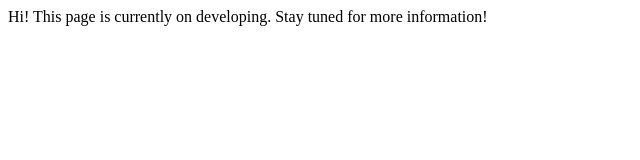
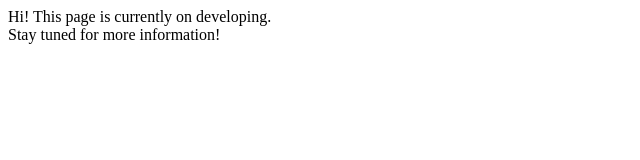
Before and after one commit to alopepeo/alopepeo.github.io, a plain HTML site: page index.html in a window 1280 px wide. Shown: the whole page, without its empty margins (0-640 px from the left). Drawn offline with Linux system fonts and the light colour scheme.

Commit message:
Start trying

```diff
--- a/index.html
+++ b/index.html
@@ -2,9 +2,11 @@
 <html>
 <head>
  <title>Page title</title>
+ <link rel="stylesheet.css" type="text/css" src="main.css"/>
 </head>
 <body>
  <div>Hi! This page is currently on developing.
+      <br/>
       Stay tuned for more information!
  </div>
 </html>
--- /dev/null
+++ b/main.css
@@ -0,0 +1,6 @@
+div {
+font-family: Open Sans;
+width: 200px;
+height: 200px;
+background-color: red;
+}
```
